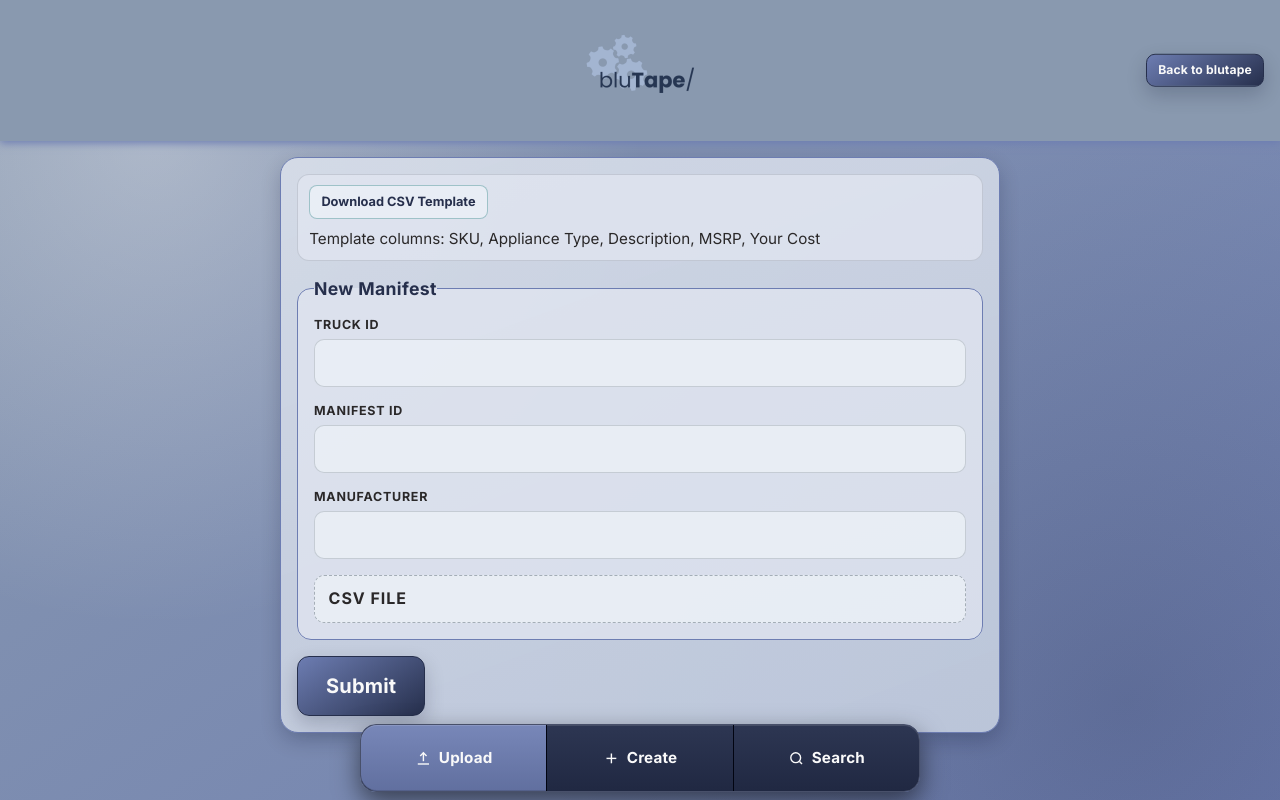
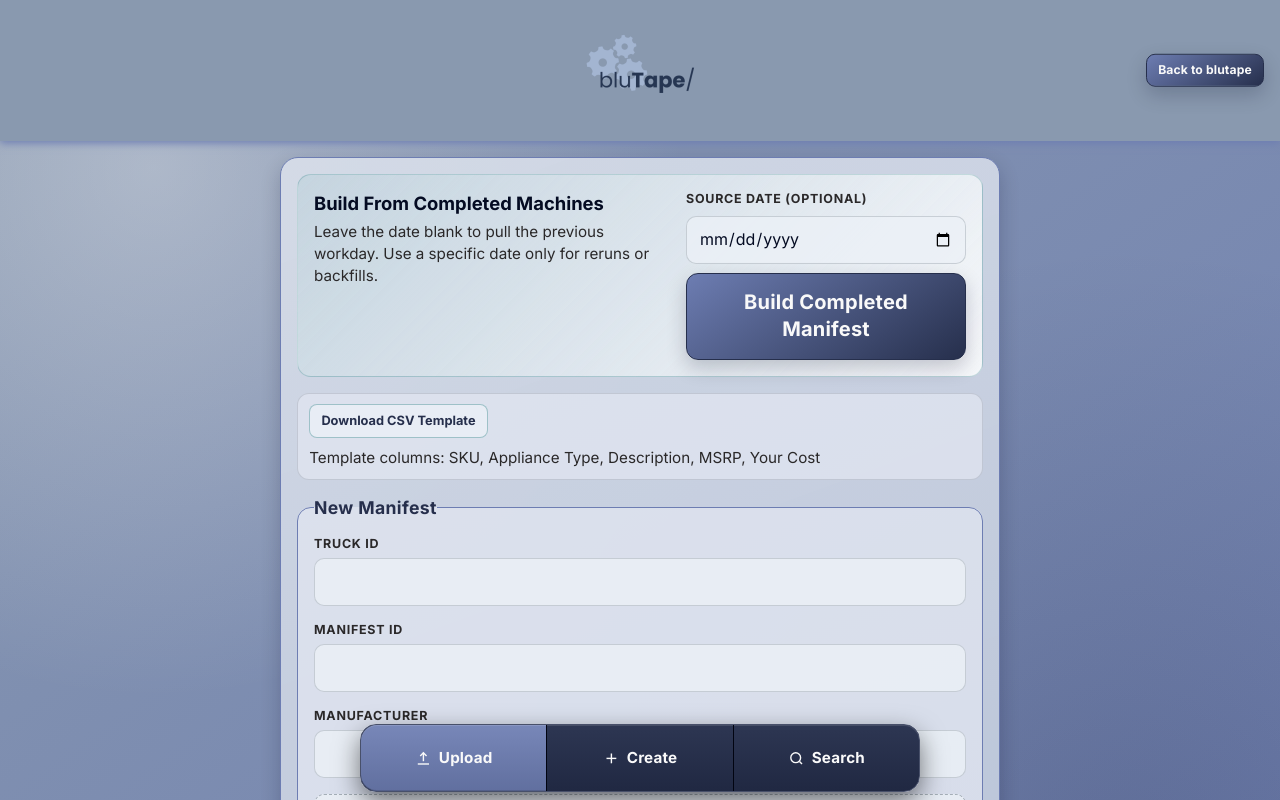
Before and after one commit to thecameronlopez/manifest.blutape.net, a React (Vite) app in the folder client/: page / in a window 1280 px wide. Shown: the top 800 px of the page. Built offline with nearby package versions, Linux system fonts and the light colour scheme.

Commit message:
UI update for date picker on blu exports

```diff
--- a/client/src/routes/upload/NewManifest.jsx
+++ b/client/src/routes/upload/NewManifest.jsx
@@ -1,15 +1,19 @@
 import styles from "./NewManifest.module.css";
 import React, { useState } from "react";
 import toast from "react-hot-toast";
+import { useNavigate } from "react-router-dom";
 
 const NewManifest = () => {
+  const navigate = useNavigate();
   const [formData, setFormData] = useState({
     truck_id: "",
     manifest_id: "",
     manufacturer: "",
     manifest: null,
   });
+  const [buildSourceDate, setBuildSourceDate] = useState("");
   const [isSubmitting, setIsSubmitting] = useState(false);
+  const [isBuildingCompleted, setIsBuildingCompleted] = useState(false);
   const [error, setError] = useState("");
   const [success, setSuccess] = useState("");
 
@@ -73,6 +77,46 @@ const NewManifest = () => {
     }
   };
 
+  const handleBuildCompletedManifest = async (e) => {
+    e.preventDefault();
+    const message = buildSourceDate
+      ? `Build completed-machine manifest for ${buildSourceDate}?`
+      : "Build completed-machine manifest for the previous workday?";
+    if (!confirm(message)) return;
+
+    try {
+      setIsBuildingCompleted(true);
+      const response = await fetch(
+        "/api/manifest/completed_machines/build_previous_workday",
+        {
+          method: "POST",
+          headers: { "Content-Type": "application/json" },
+          body: JSON.stringify({
+            source_date: buildSourceDate || null,
+          }),
+        },
+      );
+
+      const data = await response.json();
+      if (!response.ok || !data.success) {
+        throw new Error(data.message || "Build failed");
+      }
+
+      if (data.payload?.manifest?.id) {
+        toast.success(`Manifest ${data.payload.manifest.manifest_id} built`);
+        navigate(`/manifest/${data.payload.manifest.id}`);
+        return;
+      }
+
+      toast.success(data.message || "No completed machines found");
+    } catch (buildError) {
+      console.error("[BUILD_COMPLETED_MANIFEST_ERROR]:", buildError);
+      toast.error(buildError.message || "Failed to build completed-machine manifest");
+    } finally {
+      setIsBuildingCompleted(false);
+    }
+  };
+
   return (
     <div className={styles.newManifestPage}>
       <form
@@ -80,6 +124,33 @@ const NewManifest = () => {
         encType="multipart/form-data"
         onSubmit={handleSubmit}
       >
+        <section className={styles.completedManifestCard}>
+          <div className={styles.completedManifestCopy}>
+            <h2>Build From Completed Machines</h2>
+            <p>
+              Leave the date blank to pull the previous workday. Use a specific
+              date only for reruns or backfills.
+            </p>
+          </div>
+          <div className={styles.completedManifestControls}>
+            <label htmlFor="build_source_date">Source Date (Optional)</label>
+            <input
+              id="build_source_date"
+              type="date"
+              value={buildSourceDate}
+              onChange={(e) => setBuildSourceDate(e.target.value)}
+            />
+            <button
+              type="button"
+              className={styles.completedManifestButton}
+              onClick={handleBuildCompletedManifest}
+              disabled={isBuildingCompleted}
+            >
+              {isBuildingCompleted ? "Building..." : "Build Completed Manifest"}
+            </button>
+          </div>
+        </section>
+
         <div className={styles.templateRow}>
           <a
             className={styles.templateButton}
--- a/client/src/routes/upload/NewManifest.module.css
+++ b/client/src/routes/upload/NewManifest.module.css
@@ -16,6 +16,65 @@
   border: 1px solid var(--card-border);
   background: linear-gradient(160deg, var(--surface-1), var(--surface-2));
   box-shadow: var(--shadow-soft);
+}
+
+.completedManifestCard {
+  display: grid;
+  grid-template-columns: minmax(0, 1.4fr) minmax(280px, 1fr);
+  gap: 1rem;
+  padding: 1rem;
+  border-radius: 14px;
+  border: 1px solid rgba(15, 108, 115, 0.22);
+  background:
+    linear-gradient(135deg, rgba(15, 108, 115, 0.12), rgba(255, 255, 255, 0.74)),
+    var(--surface-3);
+}
+
+.completedManifestCopy h2 {
+  margin: 0 0 0.35rem;
+  color: var(--brand-700);
+  font-size: 1.15rem;
+}
+
+.completedManifestCopy p {
+  margin: 0;
+  color: var(--ink-700);
+  line-height: 1.45;
+}
+
+.completedManifestControls {
+  display: flex;
+  flex-direction: column;
+  gap: 0.55rem;
+  justify-content: center;
+}
+
+.completedManifestControls label {
+  color: var(--ink-700);
+  font-size: 0.78rem;
+  text-transform: uppercase;
+  letter-spacing: 0.06em;
+  font-weight: 700;
+}
+
+.completedManifestControls input {
+  width: 100%;
+  font-size: 1rem;
+  padding: 0.68rem 0.75rem;
+  border-radius: 10px;
+  border: 1px solid rgba(56, 72, 81, 0.2);
+  background: var(--surface-4);
+  color: var(--ink-900);
+  outline: none;
+}
+
+.completedManifestControls input:focus {
+  border-color: rgba(23, 133, 141, 0.5);
+  box-shadow: 0 0 0 3px rgba(23, 133, 141, 0.16);
+}
+
+.completedManifestButton {
+  width: 100%;
 }
 
 .templateRow {
@@ -147,6 +206,10 @@
 }
 
 @media (max-width: 640px) {
+  .completedManifestCard {
+    grid-template-columns: 1fr;
+  }
+
   .templateRow {
     align-items: stretch;
   }
```
